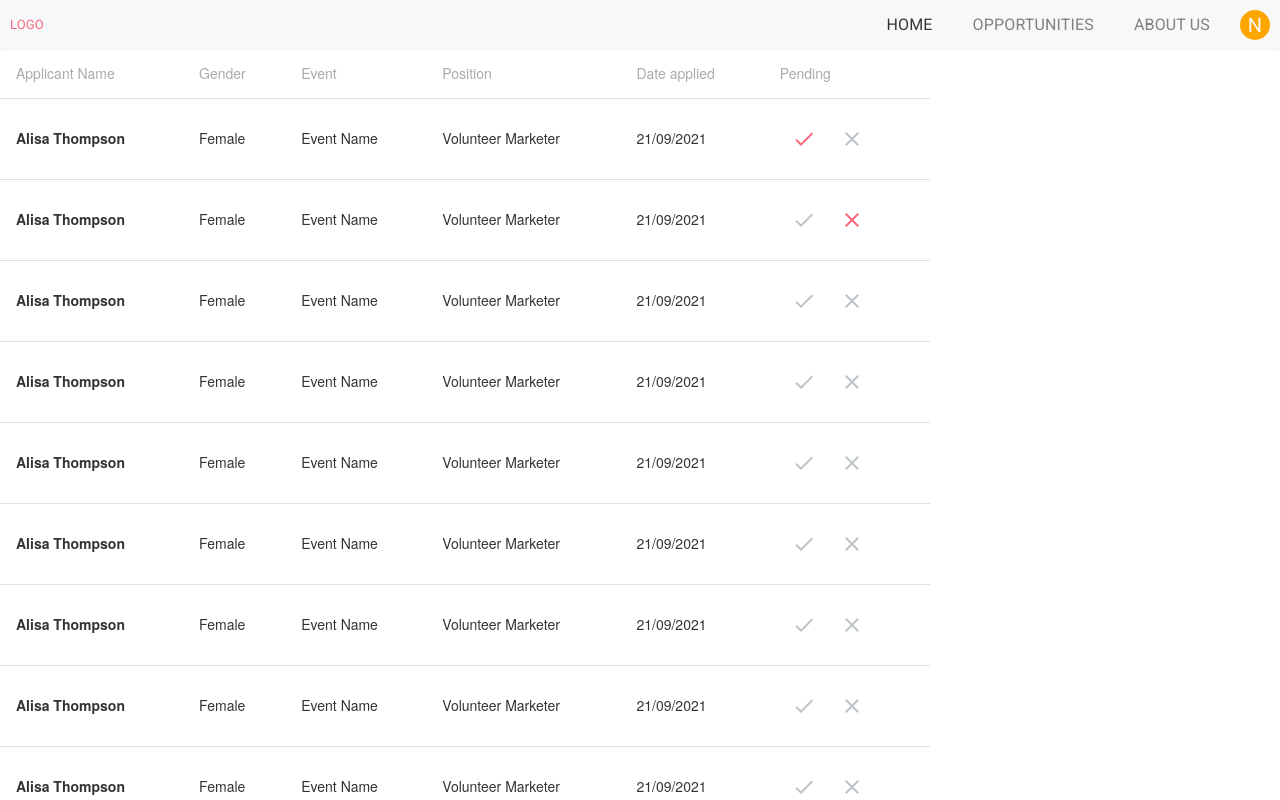
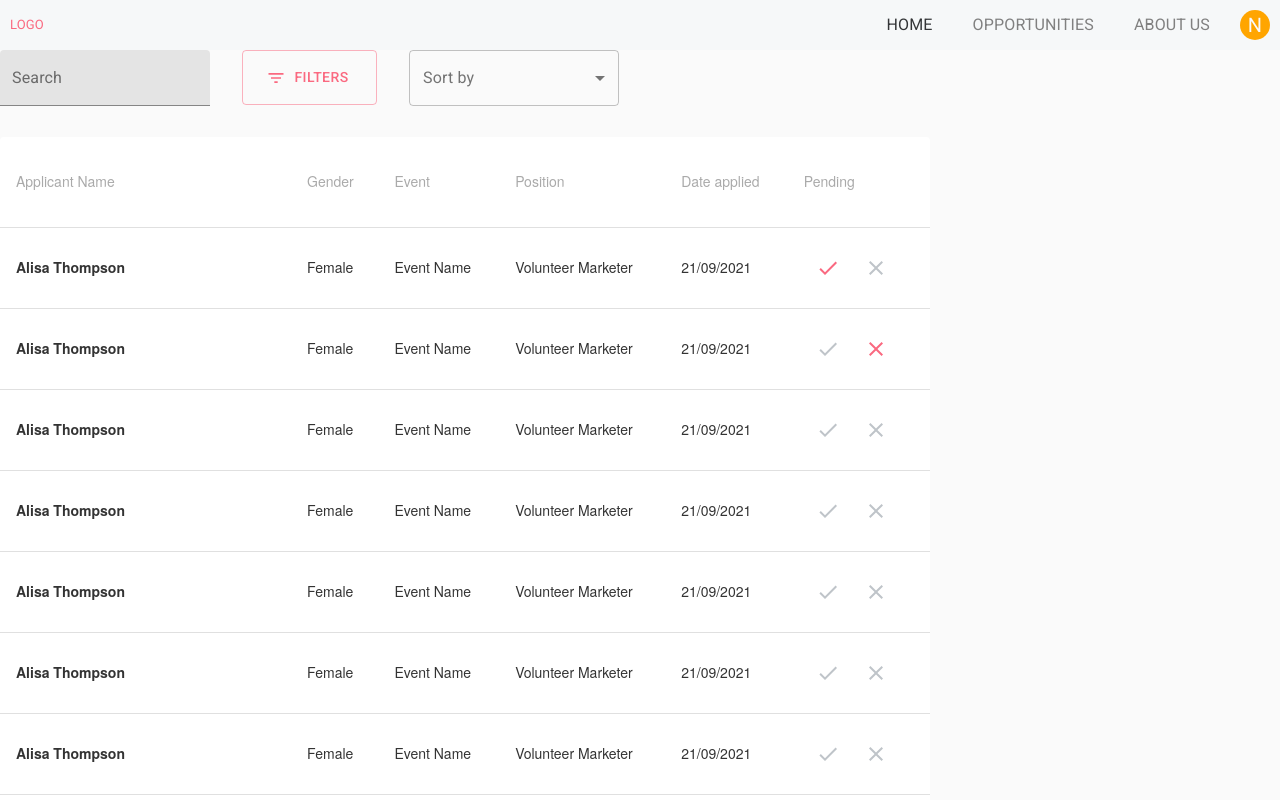
Before and after one commit to jayhuynh/fe-creamcats, a React (Create React App) app: page /test in a window 1280 px wide. Shown: the top 800 px of the page. Built offline with nearby package versions, Linux system fonts and the light colour scheme; no server answers.

Commit message:
Completed applications UI

```diff
--- /dev/null
+++ b/src/pages/profile/components/applications/ApplicationSearchArea.tsx
@@ -0,0 +1,97 @@
+import { useState } from 'react';
+
+import {
+  Grid,
+  TextField,
+  Button,
+  Select,
+  FormControl,
+  InputLabel,
+  MenuItem,
+} from '@material-ui/core';
+import { makeStyles } from '@material-ui/core/styles';
+import FilterListIcon from '@material-ui/icons/FilterList';
+
+import Filters from './application-filter/Filters';
+
+const useStyles = makeStyles({
+  search: {
+    width: 210,
+    height: 50,
+  },
+  button: {
+    width: 135,
+    height: 55,
+    boxShadow: 'none',
+  },
+  sort: {
+    width: 210,
+    height: 50,
+  },
+});
+
+export default function ApplicationSearchArea() {
+  const classes = useStyles();
+  const [filtersIsActivated, setFiltersIsActivated] = useState(false);
+
+  return (
+    <Grid item xs>
+      <Grid container direction="column" spacing={4} alignItems="flex-start">
+        <Grid item>
+          <Grid container direction="row" spacing={4} alignItems="flex-start">
+            <Grid item xs>
+              <TextField
+                id="applicationSearch"
+                label="Search"
+                type="search"
+                variant="filled"
+                className={classes.search}
+              />
+            </Grid>
+            <Grid item xs>
+              <Button
+                variant={filtersIsActivated ? 'contained' : 'outlined'}
+                color="primary"
+                startIcon={<FilterListIcon />}
+                onClick={() => {
+                  setFiltersIsActivated(!filtersIsActivated);
+                }}
+                className={classes.button}
+              >
+                Filters
+              </Button>
+            </Grid>
+            <Grid item xs>
+              <FormControl variant="outlined" className={classes.sort}>
+                <InputLabel id="sortSelectLabel">Sort&nbsp;by</InputLabel>
+                <Select
+                  labelId="sortSelectLabel"
+                  id="sortSelect"
+                  defaultValue={''}
+                  label="Sort by"
+                >
+                  <MenuItem value="">
+                    <em>None</em>
+                  </MenuItem>
+                  <MenuItem value="AlphabetIncrement">
+                    Alphabet&nbsp;(A-Z)
+                  </MenuItem>
+                  <MenuItem value="AlphabetDecrement">
+                    Alphabet&nbsp;(Z-A)
+                  </MenuItem>
+                  <MenuItem value="dateIncrement">
+                    Date&nbsp;applied&nbsp;(Newest)
+                  </MenuItem>
+                  <MenuItem value="dateDecrement">
+                    Date&nbsp;applied&nbsp;(Oldest)
+                  </MenuItem>
+                </Select>
+              </FormControl>
+            </Grid>
+          </Grid>
+        </Grid>
+        {filtersIsActivated ? <Filters /> : null}
+      </Grid>
+    </Grid>
+  );
+}
--- a/src/utils/ApplicationTable.tsx
+++ b/src/pages/profile/components/applications/ApplicationTable.tsx
@@ -1,25 +1,37 @@
 import React from 'react';
 import {
+  Grid,
   Table,
   TableBody,
   TableCell,
   TableContainer,
   TableHead,
   TableRow,
+  TableFooter,
   Paper,
   IconButton,
   Typography,
 } from '@material-ui/core';
-import { makeStyles } from '@material-ui/core/styles';
+import { Pagination } from '@material-ui/lab';
+import {
+  MuiThemeProvider,
+  createTheme,
+  makeStyles,
+} from '@material-ui/core/styles';
 import CheckIcon from '@material-ui/icons/Check';
 import CloseIcon from '@material-ui/icons/Close';
-import { MuiThemeProvider, createTheme } from '@material-ui/core/styles';
 
 import moment from 'moment';
 
 const useStyles = makeStyles({
   table: {
     width: 930,
+  },
+  tableContainer: {
+    boxShadow: 'none',
+  },
+  tableHead: {
+    height: 90,
   },
   tableHeadText: {
     fontFamily: 'HelveticaNeue',
@@ -40,8 +52,12 @@ const useStyles = makeStyles({
     lineHeight: 1.14,
     letterSpacing: 'normal',
     color: '#333',
+    margin: '40px 0 40px 0',
   },
-  tableBodyText: {
+  tableRow: {
+    height: 80,
+  },
+  tableRowText: {
     fontFamily: 'HelveticaNeue',
     fontSize: 14,
     fontWeight: 'normal',
@@ -51,18 +67,11 @@ const useStyles = makeStyles({
     letterSpacing: 'normal',
     color: '#333',
   },
+  pagination: {
+    margin: '20px 0 20px 10px',
+  },
 });
 
-const theme = createTheme({
-  palette: {
-    primary: {
-      main: '#fa6980',
-    },
-    secondary: {
-      main: '#bfc4c9',
-    },
-  },
-});
 //------------- Mock Data -------------
 const mockData = [
   {
@@ -161,12 +170,13 @@ function parseData(data: any) {
   });
 }
 
-export default function BasicTable() {
+export default function ApplicationTable() {
   const classes = useStyles();
   return (
-    <TableContainer component={Paper}>
+    <Grid item xs>
+      <TableContainer component={Paper} className={classes.tableContainer}>
         <Table className={classes.table} aria-label="simple table">
-        <TableHead>
+          <TableHead className={classes.tableHead}>
             <TableRow>
               <TableCell align="left">
                 <Typography className={classes.tableHeadText}>
@@ -174,7 +184,9 @@ export default function BasicTable() {
                 </Typography>
               </TableCell>
               <TableCell align="left">
-              <Typography className={classes.tableHeadText}>Gender</Typography>
+                <Typography className={classes.tableHeadText}>
+                  Gender
+                </Typography>
               </TableCell>
               <TableCell align="left">
                 <Typography className={classes.tableHeadText}>Event</Typography>
@@ -190,13 +202,15 @@ export default function BasicTable() {
                 </Typography>
               </TableCell>
               <TableCell align="left">
-              <Typography className={classes.tableHeadText}>Pending</Typography>
+                <Typography className={classes.tableHeadText}>
+                  Pending
+                </Typography>
               </TableCell>
             </TableRow>
           </TableHead>
           <TableBody>
             {parseData(mockData).map((row: any) => (
-            <TableRow key={row.name}>
+              <TableRow key={row.name} className={classes.tableRow}>
                 <TableCell
                   component="th"
                   scope="row"
@@ -205,27 +219,26 @@ export default function BasicTable() {
                   {row.name}
                 </TableCell>
                 <TableCell align="left">
-                <Typography className={classes.tableBodyText}>
+                  <Typography className={classes.tableRowText}>
                     {row.gender}
                   </Typography>
                 </TableCell>
                 <TableCell align="left">
-                <Typography className={classes.tableBodyText}>
+                  <Typography className={classes.tableRowText}>
                     {row.event}
                   </Typography>
                 </TableCell>
                 <TableCell align="left">
-                <Typography className={classes.tableBodyText}>
+                  <Typography className={classes.tableRowText}>
                     {row.position}
                   </Typography>
                 </TableCell>
                 <TableCell align="left">
-                <Typography className={classes.tableBodyText}>
+                  <Typography className={classes.tableRowText}>
                     {row.dateApplied}
                   </Typography>
                 </TableCell>
                 <TableCell>
-                <MuiThemeProvider theme={theme}>
                   <IconButton
                     color={
                       row.pendingStatus === 'ACCEPTED' ? 'primary' : 'secondary'
@@ -240,12 +253,21 @@ export default function BasicTable() {
                   >
                     <CloseIcon />
                   </IconButton>
-                </MuiThemeProvider>
                 </TableCell>
               </TableRow>
             ))}
           </TableBody>
+          <TableFooter>
+            <Pagination
+              count={10}
+              size="small"
+              shape="rounded"
+              color="primary"
+              className={classes.pagination}
+            />
+          </TableFooter>
         </Table>
       </TableContainer>
+    </Grid>
   );
 }
--- /dev/null
+++ b/src/pages/profile/components/applications/application-filter/Filters.tsx
@@ -0,0 +1,102 @@
+import {
+  Grid,
+  Select,
+  FormControl,
+  InputLabel,
+  MenuItem,
+  Typography,
+} from '@material-ui/core';
+import { makeStyles } from '@material-ui/core/styles';
+
+const useStyles = makeStyles({
+  filterTitle: {
+    fontFamily: 'HelveticaNeue',
+    fontSize: 14,
+    fontWeight: 'bold',
+    fontStretch: 'normal',
+    fontStyle: 'normal',
+    lineHeight: 1.43,
+    letterApacing: 'normal',
+    textAlign: 'left',
+    color: '#202124',
+  },
+  sort: {
+    width: 280,
+    height: 50,
+  },
+});
+
+export default function Filters() {
+  const classes = useStyles();
+
+  return (
+    <Grid item>
+      <Grid container direction="row" spacing={4}>
+        <Grid item xs>
+          <FormControl variant="outlined" className={classes.sort}>
+            <InputLabel id="genderSelectLabel">Gender</InputLabel>
+            <Select
+              labelId="genderSelectLabel"
+              id="genderSelect"
+              defaultValue={''}
+              label="Gender"
+            >
+              <MenuItem value="">
+                <em>None</em>
+              </MenuItem>
+              <MenuItem value="FEMALE">Female</MenuItem>
+              <MenuItem value="MALE">Male</MenuItem>
+              <MenuItem value="OTHER">Other</MenuItem>
+            </Select>
+          </FormControl>
+        </Grid>
+        <Grid item xs>
+          <FormControl variant="outlined" className={classes.sort}>
+            <InputLabel id="eventSelectLabel">Event</InputLabel>
+            <Select
+              labelId="eventSelectLabel"
+              id="eventSelect"
+              defaultValue={''}
+              label="event"
+            >
+              <MenuItem value="">
+                <em>None</em>
+              </MenuItem>
+              <MenuItem value="AlphabetIncrement">Alphabet&nbsp;(A-Z)</MenuItem>
+              <MenuItem value="AlphabetDecrement">Alphabet&nbsp;(Z-A)</MenuItem>
+              <MenuItem value="dateIncrement">
+                Date&nbsp;applied&nbsp;(Newest)
+              </MenuItem>
+              <MenuItem value="dateDecrement">
+                Date&nbsp;applied&nbsp;(Oldest)
+              </MenuItem>
+            </Select>
+          </FormControl>
+        </Grid>
+        <Grid item xs>
+          <FormControl variant="outlined" className={classes.sort}>
+            <InputLabel id="positionSelectLabel">Position</InputLabel>
+            <Select
+              labelId="positionSelectLabel"
+              id="positionSelect"
+              defaultValue={''}
+              label="Position"
+            >
+              <MenuItem value="">
+                <em>None</em>
+              </MenuItem>
+              <MenuItem value="AlphabetIncrement">Alphabet&nbsp;(A-Z)</MenuItem>
+              <MenuItem value="AlphabetDecrement">Alphabet&nbsp;(Z-A)</MenuItem>
+              <MenuItem value="dateIncrement">
+                Date&nbsp;applied&nbsp;(Newest)
+              </MenuItem>
+              <MenuItem value="dateDecrement">
+                Date&nbsp;applied&nbsp;(Oldest)
+              </MenuItem>
+            </Select>
+          </FormControl>
+        </Grid>
+      </Grid>
+    </Grid>
+  );
+}
--- a/src/pages/test/index.tsx
+++ b/src/pages/test/index.tsx
@@ -1,5 +1,26 @@
-import { ApplicationTable } from '../../utils';
+import { Grid } from '@material-ui/core';
+import { MuiThemeProvider, createTheme } from '@material-ui/core/styles';
+import ApplicationSearchArea from '../profile/components/applications/ApplicationSearchArea';
+import ApplicationTable from '../profile/components/applications/ApplicationTable';
+
+const theme = createTheme({
+  palette: {
+    primary: {
+      main: '#fa6980',
+    },
+    secondary: {
+      main: '#bfc4c9',
+    },
+  },
+});
 
 export default function Test() {
-  return <ApplicationTable />;
+  return (
+    <MuiThemeProvider theme={theme}>
+      <Grid container direction="column" spacing={4} alignItems="flex-start">
+        <ApplicationSearchArea />
+        <ApplicationTable />
+      </Grid>
+    </MuiThemeProvider>
+  );
 }
--- a/src/utils/index.tsx
+++ b/src/utils/index.tsx
@@ -2,6 +2,5 @@ import CcDatePicker from './CcDatePicker';
 import CcDropZone from './CcDropZone';
 import DialogTitle from './DialogTitle';
 import CcImageList from './CcImageList';
-import ApplicationTable from './ApplicationTable';
 
-export { CcDatePicker, CcDropZone, DialogTitle, CcImageList, ApplicationTable };
+export { CcDatePicker, CcDropZone, DialogTitle, CcImageList };
```
Lines whose indentation alone changed are shown as unchanged.
